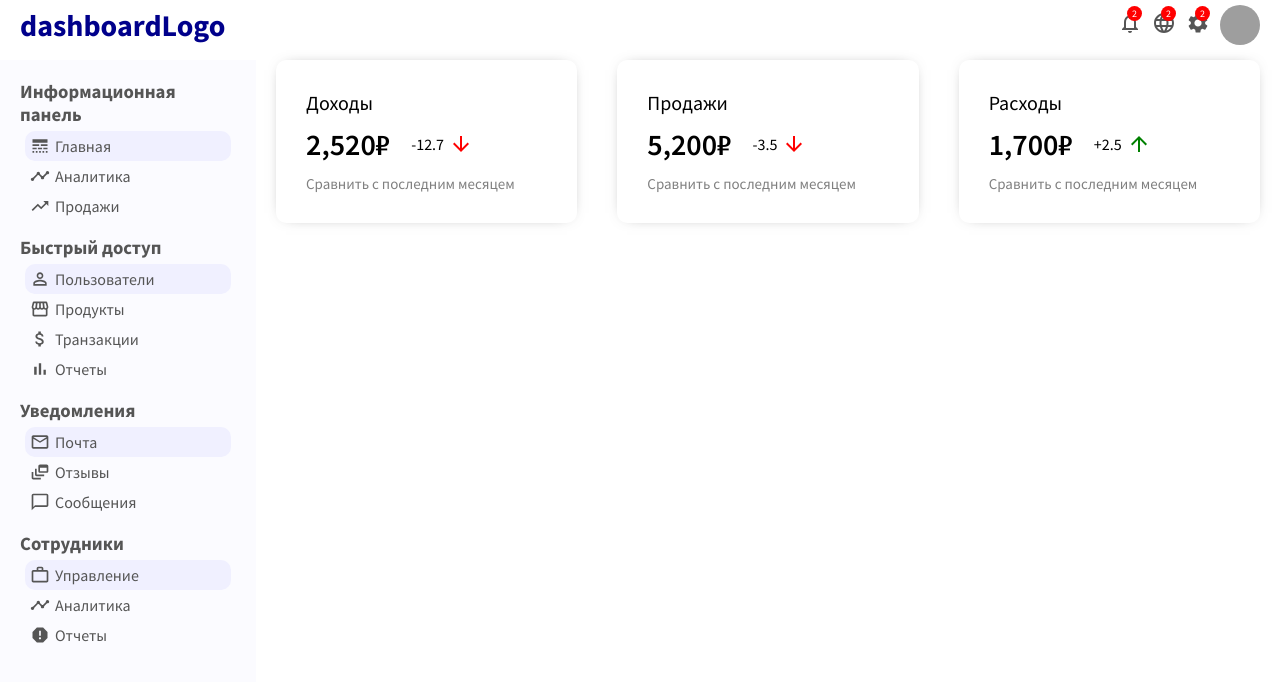
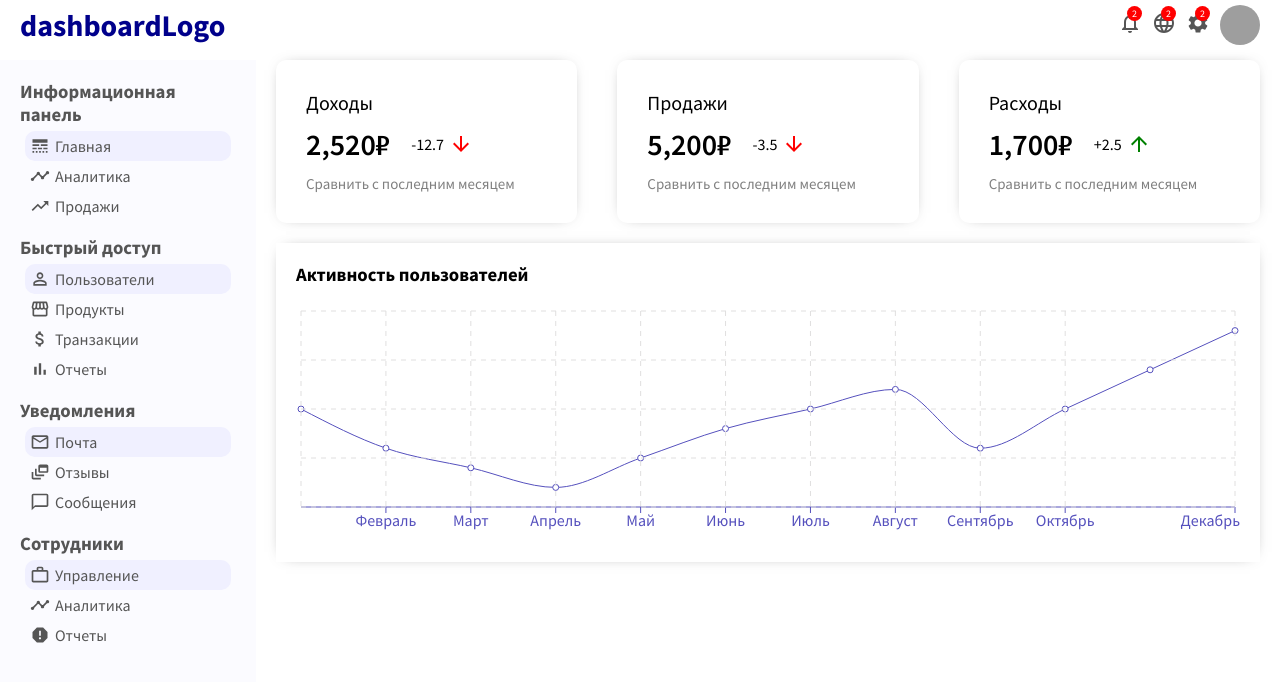
Before and after one commit to EvanBond7/dashboard-react, a React (Create React App) app: page / in a window 1280 px wide. Shown: the top 682 px of the page. Built offline with nearby package versions, Linux system fonts and the light colour scheme; grey boxes are pictures that could not be loaded; the HTML template or start-up script is replaced by a standard one.

Commit message:
Reusable Chart Component for dashboard

```diff
--- /dev/null
+++ b/src/components/Chart/Chart.jsx
@@ -0,0 +1,26 @@
+import React from 'react';
+import {
+  LineChart,
+  Line,
+  XAxis,
+  CartesianGrid,
+  Tooltip,
+  ResponsiveContainer,
+} from 'recharts';
+import './chart.css';
+
+export default function Chart({ title, data, dataKey, grid }) {
+  return (
+    <div className='chart'>
+      <h3 className='chart-title'>{title}</h3>
+      <ResponsiveContainer width='100%' aspect={4 / 1}>
+        <LineChart data={data}>
+          <XAxis dataKey='name' stroke='#5550bd' />
+          <Line type='monotone' dataKey={dataKey} stroke='#5550bd' />
+          <Tooltip />
+          {grid && <CartesianGrid stroke='#e0dfdf' strokeDasharray='5 5' />}
+        </LineChart>
+      </ResponsiveContainer>
+    </div>
+  );
+}
--- /dev/null
+++ b/src/components/Chart/chart.css
@@ -0,0 +1,10 @@
+.chart {
+  margin: 20px;
+  padding: 20px;
+  -webkit-box-shadow: 0px 0px 15px -10px rgba(0, 0, 0, 0.75);
+  box-shadow: 0px 0px 15px -10px rgba(0, 0, 0, 0.75);
+}
+
+.chart-title {
+  margin-bottom: 20px;
+}
--- /dev/null
+++ b/src/db.js
@@ -0,0 +1,50 @@
+export const userData = [
+  {
+    name: 'Январь',
+    'Активные пользователи': 5000,
+  },
+  {
+    name: 'Февраль',
+    'Активные пользователи': 3000,
+  },
+  {
+    name: 'Март',
+    'Активные пользователи': 2000,
+  },
+  {
+    name: 'Апрель',
+    'Активные пользователи': 1000,
+  },
+  {
+    name: 'Май',
+    'Активные пользователи': 2500,
+  },
+  {
+    name: 'Июнь',
+    'Активные пользователи': 4000,
+  },
+  {
+    name: 'Июль',
+    'Активные пользователи': 5000,
+  },
+  {
+    name: 'Август',
+    'Активные пользователи': 6000,
+  },
+  {
+    name: 'Сентябрь',
+    'Активные пользователи': 3000,
+  },
+  {
+    name: 'Октябрь',
+    'Активные пользователи': 5000,
+  },
+  {
+    name: 'Ноябрь',
+    'Активные пользователи': 7000,
+  },
+  {
+    name: 'Декабрь',
+    'Активные пользователи': 9000,
+  },
+];
--- a/src/pages/home/Home.jsx
+++ b/src/pages/home/Home.jsx
@@ -1,11 +1,19 @@
 import React from 'react';
+import Chart from '../../components/Chart/Chart';
 import FeaturedInfo from '../../components/FeaturedInfo/FeaturedInfo';
 import './home.css';
+import { userData } from '../../db.js';
 
 export default function Home() {
   return (
     <div className='home'>
       <FeaturedInfo />
+      <Chart
+        data={userData}
+        title='Активность пользователей'
+        dataKey='Активные пользователи'
+        grid
+      />
     </div>
   );
 }
```
